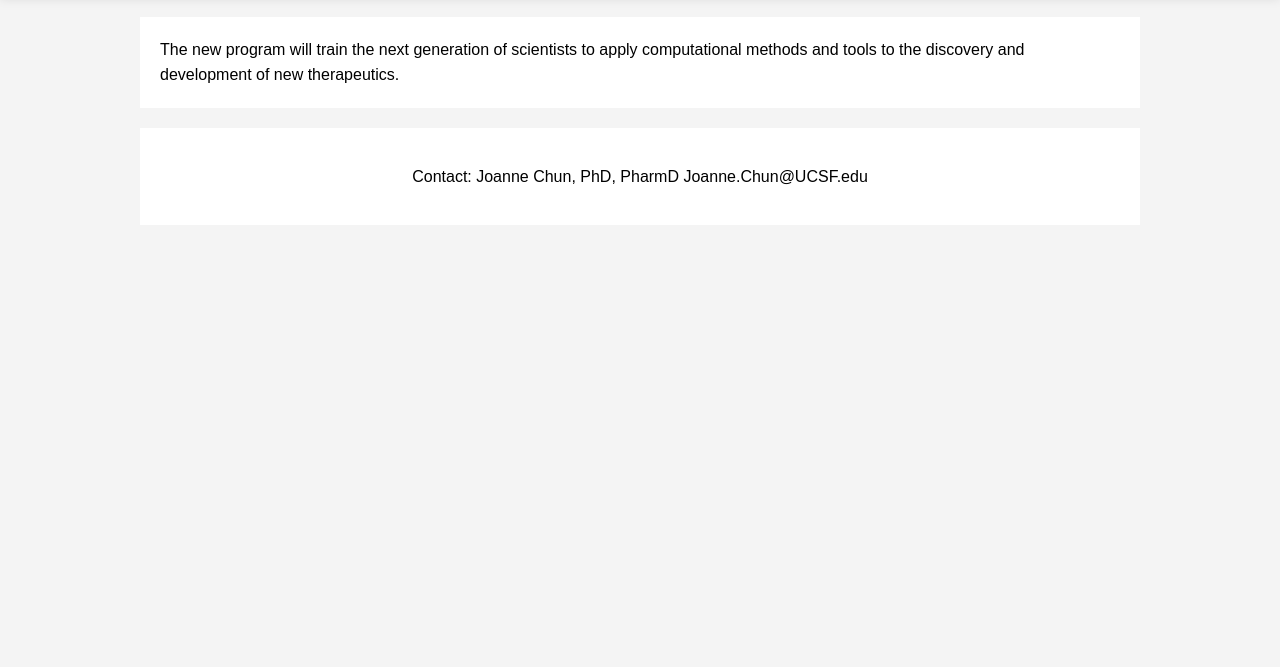
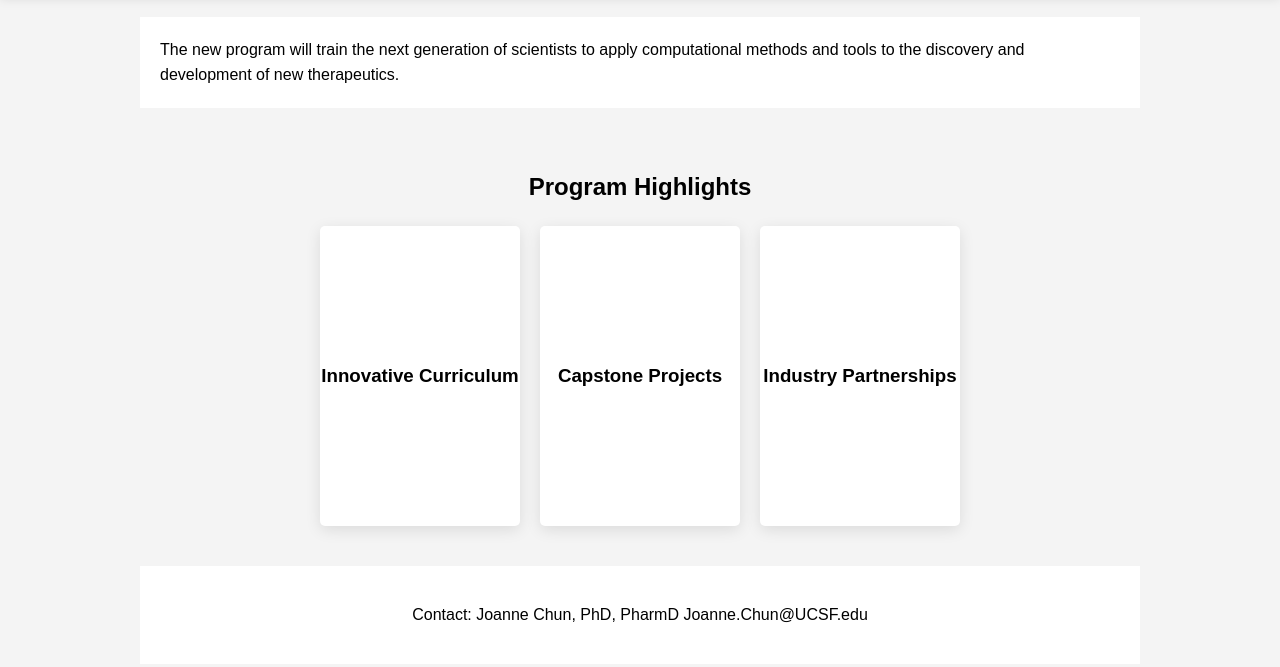
Before and after one commit to jojochun/AICD3-website, a plain HTML site: page index.html in a window 1280 px wide. Shown: the part 339-1006 px from the top of the page. Before the commit the page ends 800 px from the top, so only its background shows below. Drawn offline with Linux system fonts and the light colour scheme.

Commit message:
adding program highlights section

```diff
--- a/index.html
+++ b/index.html
@@ -24,6 +24,39 @@
     <main>
         The new program will train the next generation of scientists to apply computational methods and tools to the discovery and development of new therapeutics.
     </main>
+    <section class="program-highlights">
+        <h2>Program Highlights</h2>
+
+        <div class="card-container">
+            <div class="card">
+                <div class="card-front">
+                    <h3>Innovative Curriculum</h3>
+                </div>
+                <div class="card-back">
+                    <p>A cutting-edge program. Gain a deep understanding of computational methods and their role in drug discovery and development.</p>
+                </div>
+            </div>
+
+            <div class="card">
+                <div class="card-front">
+                    <h3>Capstone Projects</h3>
+                </div>
+                <div class="card-back">
+                    <p>Collaborate with academia and industry experts, apply your knowledge in real-world settings. </p>
+                </div>
+            </div>
+
+            <div class="card">
+                <div class="card-front">
+                    <h3>Industry Partnerships</h3>
+                </div>
+                <div class="card-back">
+                    <p>Strong collaborations with leading biopharmaceutical companies and research institutions. These partnerships ensure our students are exposed to the latest in drug discovery and development opportunities.</p>
+                </div>
+            </div>
+        </div>
+    </section>
+
     <footer>
         <p>
             Contact: Joanne Chun, PhD, PharmD
--- a/styles.css
+++ b/styles.css
@@ -65,6 +65,55 @@ nav a:hover {
     color: #007BFF; /* Adjust the color as per your theme */
 }
 
+.program-highlights {
+    padding: 20px;
+    text-align: center;
+}
+
+.card-container {
+    display: flex;
+    justify-content: center;
+    gap: 20px;
+}
+
+.card {
+    width: 200px;
+    height: 300px;
+    perspective: 1000px;
+    cursor: pointer;
+}
+
+.card-front, .card-back {
+    width: 100%;
+    height: 100%;
+    position: absolute;
+    backface-visibility: hidden;
+    display: flex;
+    align-items: center;
+    justify-content: center;
+    box-shadow: 0px 4px 15px rgba(0, 0, 0, 0.1);
+    border-radius: 5px;
+}
+
+.card-front {
+    background-color: #fff;
+    transition: transform 0.5s;
+}
+
+.card-back {
+    background-color: #f4f4f4;
+    transform: rotateY(180deg);
+    transition: transform 0.5s;
+}
+
+.card:hover .card-front {
+    transform: rotateY(180deg);
+}
+
+.card:hover .card-back {
+    transform: rotateY(0deg);
+}
+
 /* Footer Styling */
 footer p {
     text-align: center;
```
